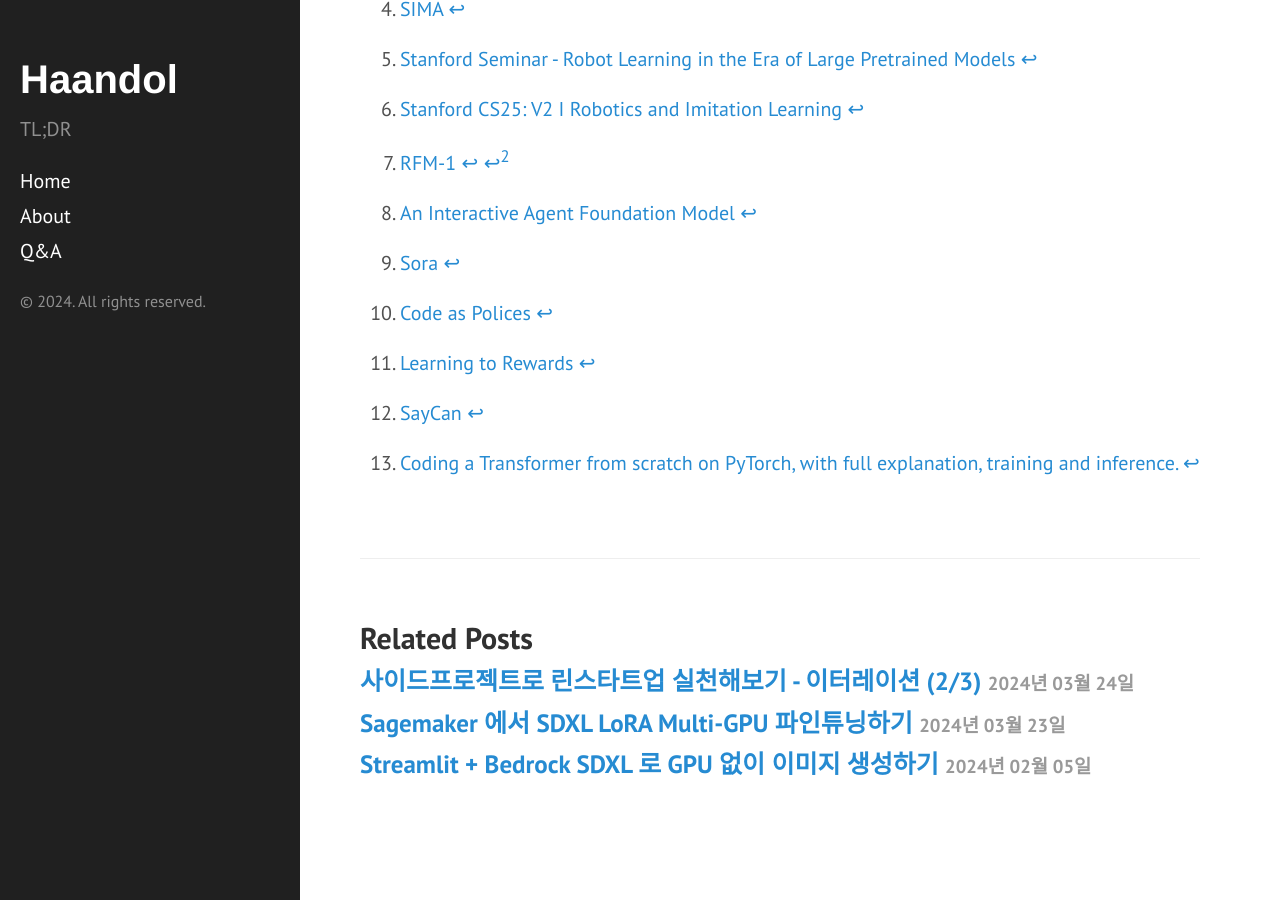
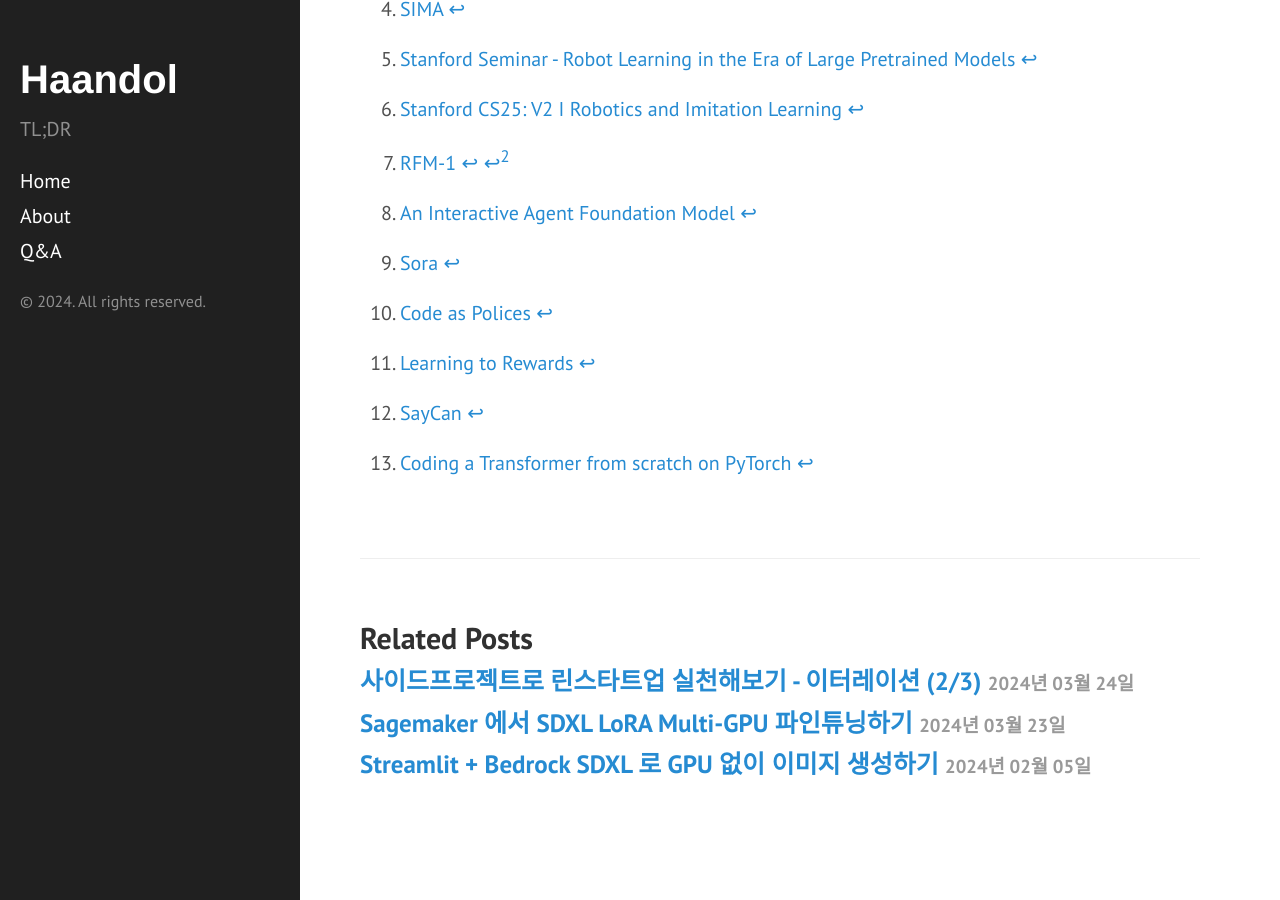
Before and after one commit to haandol/haandol.github.com, a Jekyll site: the page built from _posts/2024-03-30-brief-trends-of-robotics-and-ai.md, in a window 1280 px wide and 900 px high, scrolled down 4093 px. Built offline with Jekyll 4.4.1, drawn with Linux system fonts in a browser that asks for light colours; comment, search, counter and statistics services are not loaded.

Commit message:
update link

```diff
--- a/_posts/2024-03-30-brief-trends-of-robotics-and-ai.md
+++ b/_posts/2024-03-30-brief-trends-of-robotics-and-ai.md
@@ -120,5 +120,5 @@
 [^10]: [Code as Polices](https://code-as-policies.github.io/)
 [^11]: [Learning to Rewards](https://language-to-reward.github.io/)
 [^12]: [SayCan](https://say-can.github.io/)
-[^13]: [Coding a Transformer from scratch on PyTorch, with full explanation, training and inference.](https://www.youtube.com/watch?v=ISNdQcPhsts)
+[^13]: [Coding a Transformer from scratch on PyTorch](https://www.youtube.com/watch?v=ISNdQcPhsts)
 [^14]: [Sora](https://openai.com/blog/sora-first-impressions)
```
